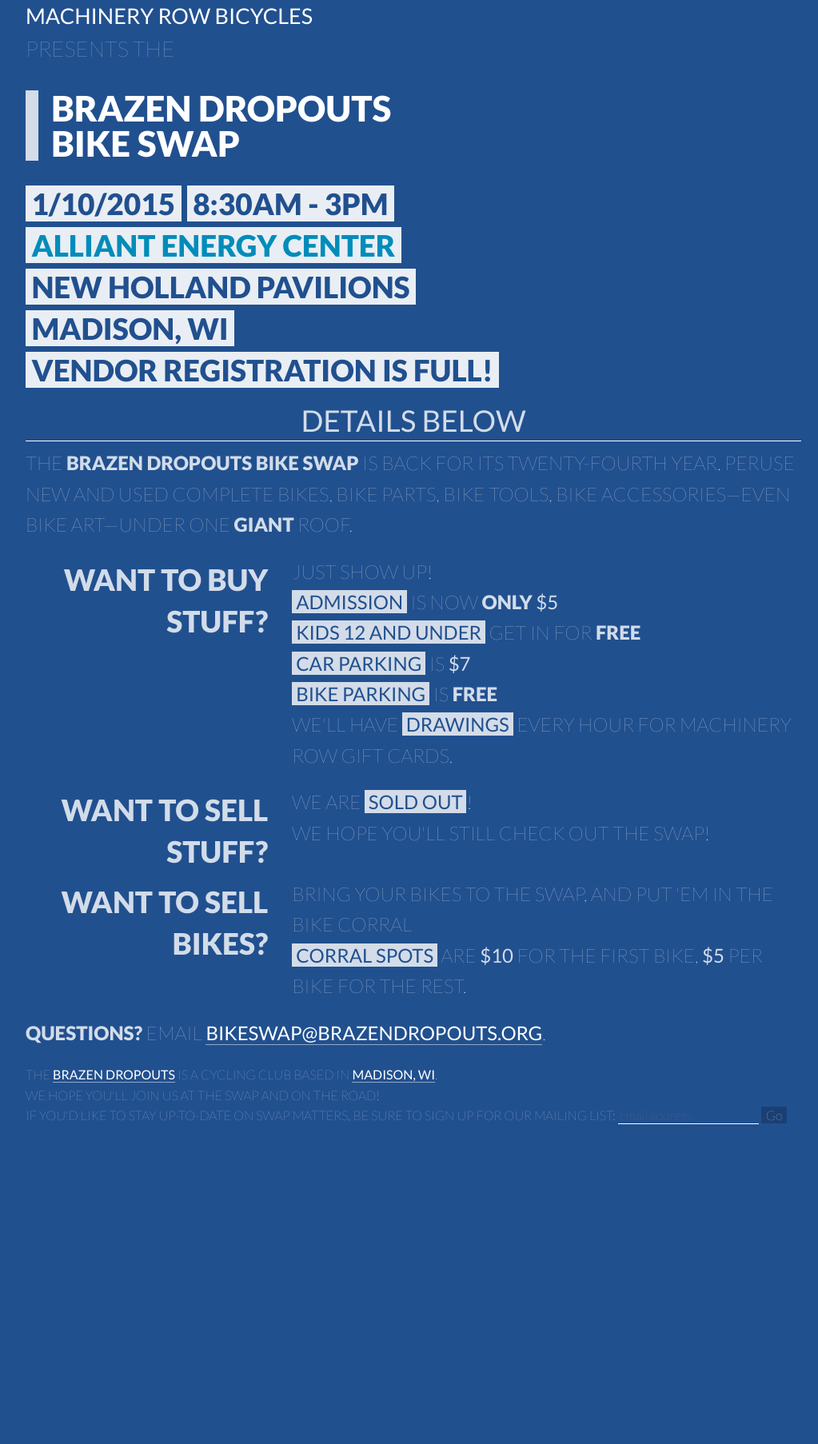
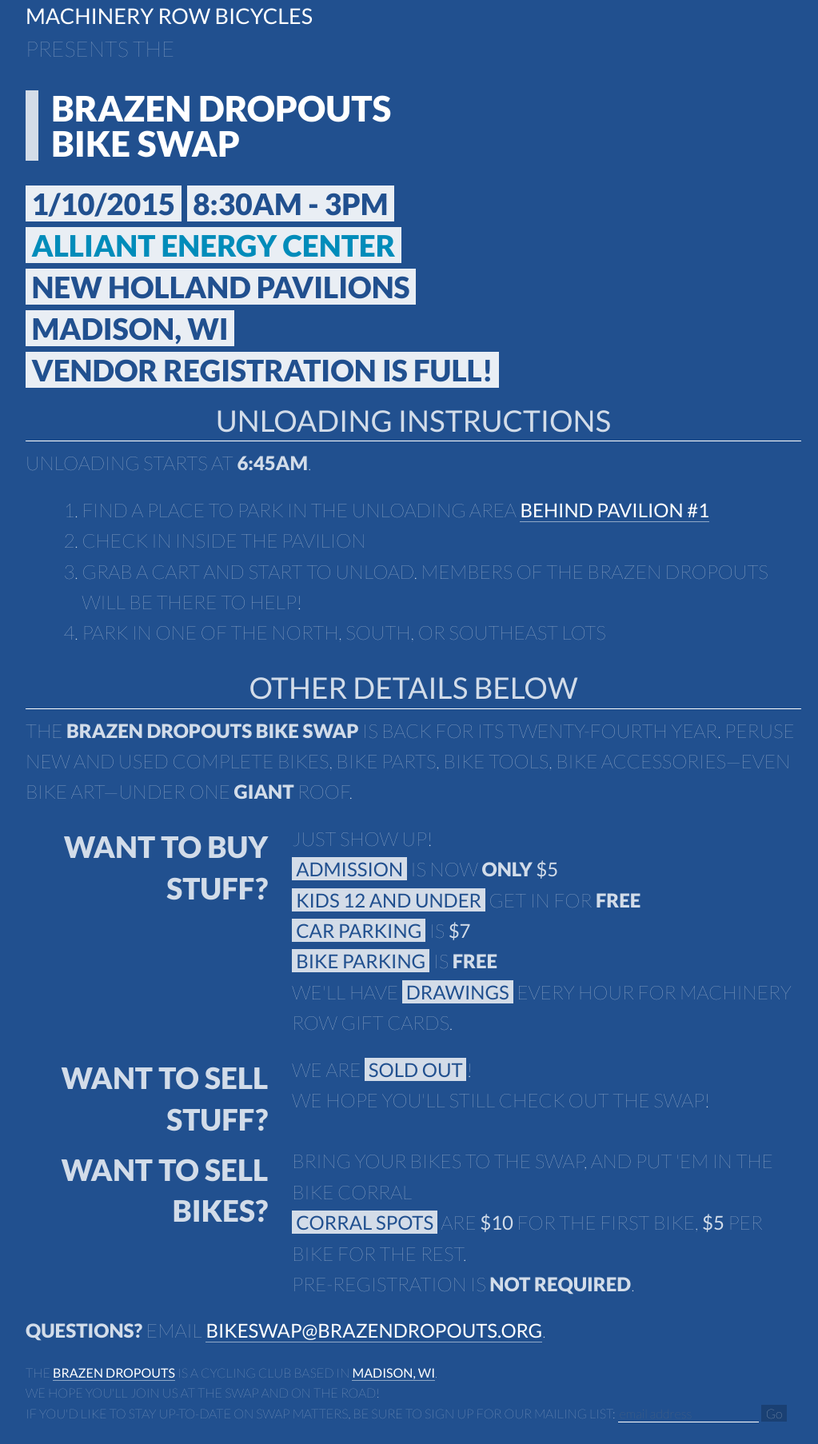
Before and after one commit to brazendropouts/bdbikeswap.com, a Jekyll site: the page built from index.html, in a window 1280 px wide. Shown: the whole page at 80% size, without its empty margins (123-1146 px from the left). Built offline with Jekyll 4.4.1, drawn with Linux system fonts in a browser that asks for light colours; before the commit the page ends 1433 px from its top, so only the background shows below that.

Commit message:
Add unloading instructions for Saturday

```diff
--- a/_config.yml
+++ b/_config.yml
@@ -10,6 +10,7 @@ room: New Holland Pavilions
 
 sold_out: true
 hibernation: false
+shows_unloading_instructions: true
 
 # Pricing
 prices:
--- a/css/main.scss
+++ b/css/main.scss
@@ -71,6 +71,13 @@ body, html {
     color: rgba(255, 255, 255, 0.8);
     border-bottom: 1px solid white;
     text-align: center;
+  }
+}
+
+.unloading {
+  ol > li {
+    list-style: decimal;
+    margin-left: 2em;
   }
 }
 
--- a/index.html
+++ b/index.html
@@ -87,11 +87,35 @@ layout: default
       </div>
     </div>
   {% else %}
-    <div class="row details">
-      <div class="large-12 columns text-center">
-        <h2>Details Below</h2>
+    {% if site.shows_unloading_instructions %}
+      <div class="row details unloading">
+        <div class="large-12 columns text-center">
+          <h2>Unloading Instructions</h2>
+        </div>
       </div>
-    </div>
+      <div class="row">
+        <div class="large-12 columns overview punchy unloading">
+          <p>Unloading starts at <strong>6:45AM</strong>.</p>
+          <ol>
+            <li>Find a place to park in the unloading area <a href="http://f.cl.ly/items/141N2g1b2Z0k1q0K3b3O/bd-swap-unload-map.png" target="_blank">behind Pavilion #1</a></li>
+            <li>Check in inside the Pavilion</li>
+            <li>Grab a cart and start to unload. Members of the Brazen Dropouts will be there to help!</li>
+            <li>Park in one of the North, South, or Southeast lots</li>
+          </ol>
+        </div>
+      </div>
+      <div class="row details">
+        <div class="large-12 columns text-center">
+          <h2>Other Details Below</h2>
+        </div>
+      </div>
+    {% else %}
+      <div class="row details">
+        <div class="large-12 columns text-center">
+          <h2>Details Below</h2>
+        </div>
+      </div>
+    {% endif %}
     <div class="row">
       <div class="large-12 columns overview punchy">
         <p class="hide-for-small">
@@ -148,6 +172,7 @@ layout: default
         <ul>
           <li>Bring your bikes to the Swap, and put 'em in the Bike Corral</li>
           <li><span class="item">Corral Spots</span> are <span class="price">${{site.prices.corral.initial}}</span> for the first bike, <span class="price">${{site.prices.corral.subsequent}}</span> per bike for the rest.</li>
+          <li>Pre-registration is <strong>not required</strong>.</li>
         </ul>
       </div>
     </div>
```
